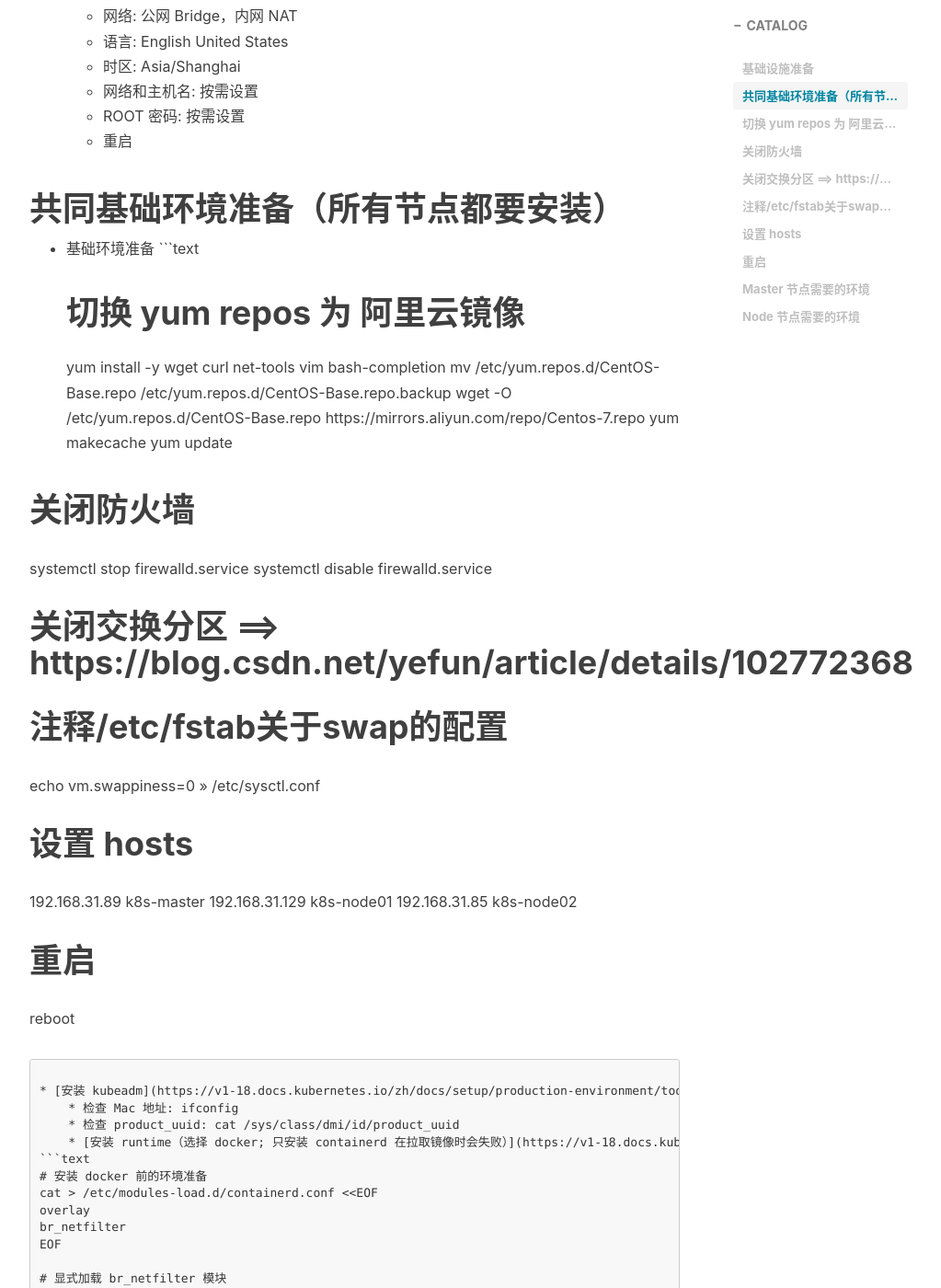
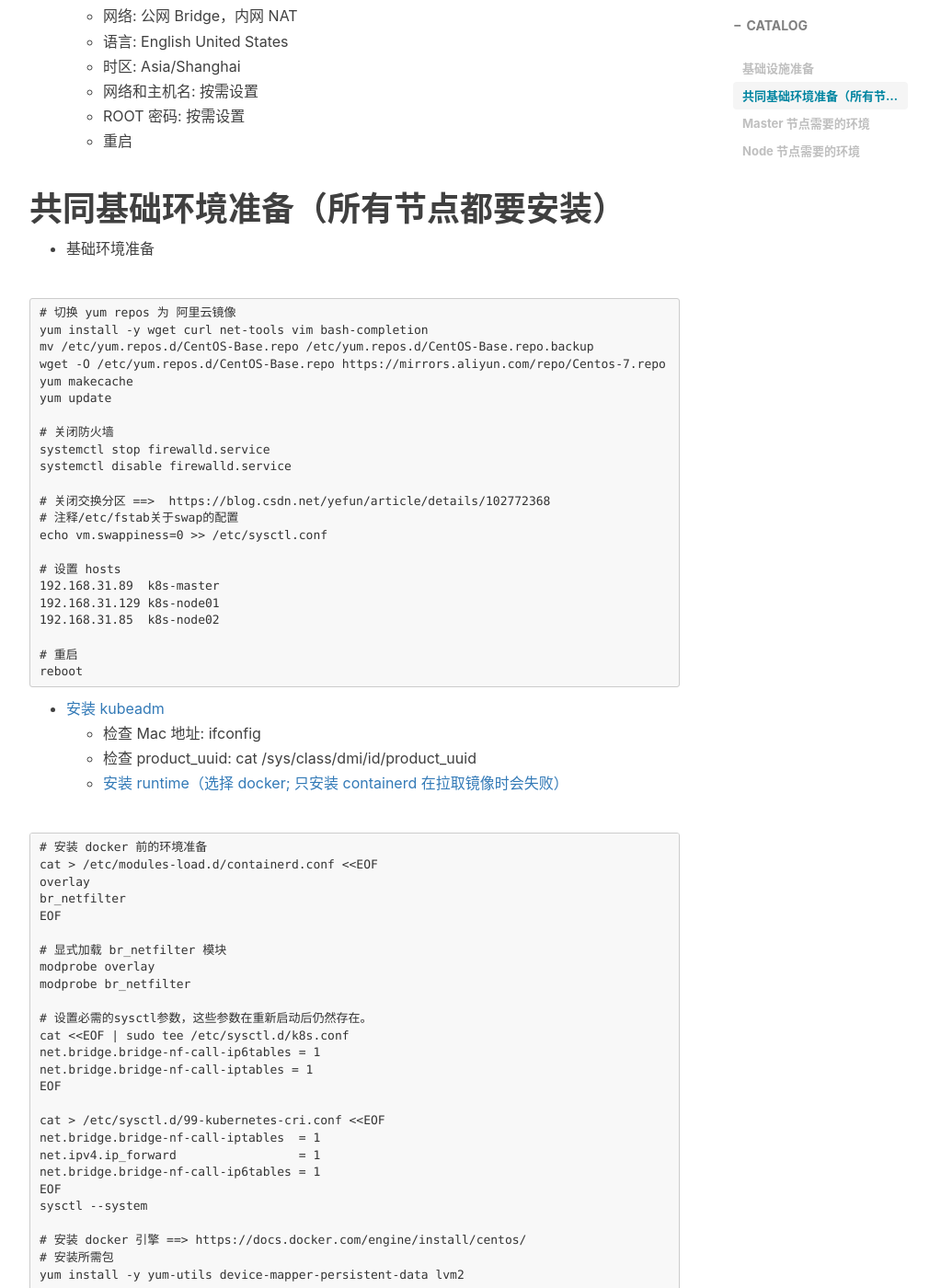
Before and after one commit to SolitaryEagle/SolitaryEagle.github.io, a Jekyll site: the page built from _posts/kubernetes/2020-12-25-使用 kubeadm 安装 Kubernetes v1.18.md, in a window 1280 px wide and 1400 px high, scrolled down 1226 px. Shown: the whole window at 92% size, without its empty margins (233-1256 px from the left). Built offline with Jekyll 4.4.1, drawn with Linux system fonts in a browser that asks for light colours; nearby versions of some CDN libraries; comment, search, counter and statistics services are not loaded; some of the changed text lies outside the part shown.

````diff
--- a/_posts/kubernetes/2020-12-25-使用 kubeadm 安装 Kubernetes v1.18.md
+++ b/_posts/kubernetes/2020-12-25-使用 kubeadm 安装 Kubernetes v1.18.md
@@ -39,6 +39,7 @@ node 节点上需要安装
 # 共同基础环境准备（所有节点都要安装）
 
 * 基础环境准备
+
 ```text
 # 切换 yum repos 为 阿里云镜像
 yum install -y wget curl net-tools vim bash-completion
@@ -68,6 +69,7 @@ reboot
     * 检查 Mac 地址: ifconfig
     * 检查 product_uuid: cat /sys/class/dmi/id/product_uuid
     * [安装 runtime（选择 docker; 只安装 containerd 在拉取镜像时会失败）](https://v1-18.docs.kubernetes.io/zh/docs/setup/production-environment/container-runtimes/#containerd)
+
 ```text
 # 安装 docker 前的环境准备
 cat > /etc/modules-load.d/containerd.conf <<EOF
@@ -224,7 +226,7 @@ cp -i /etc/kubernetes/admin.conf $HOME/.kube/config
 chown $(id -u):$(id -g) $HOME/.kube/config
 
 # 安装 CNI（容器网络接口）选择 Calico ==>  https://docs.projectcalico.org/getting-started/kubernetes/self-managed-onprem/onpremises
-mkdir -p "k8s/calico"
+mkdir -p k8s/calico
 wget -P k8s/calico/ https://docs.projectcalico.org/manifests/calico.yaml
 # 将之前设置在 k8s/kubeadm-init.yaml 中的 serviceSubnet 设置到 k8s/calico/calico.yaml 中的 192.168.0.0/16
 kubectl apply -f k8s/calico/calico.yaml
````
